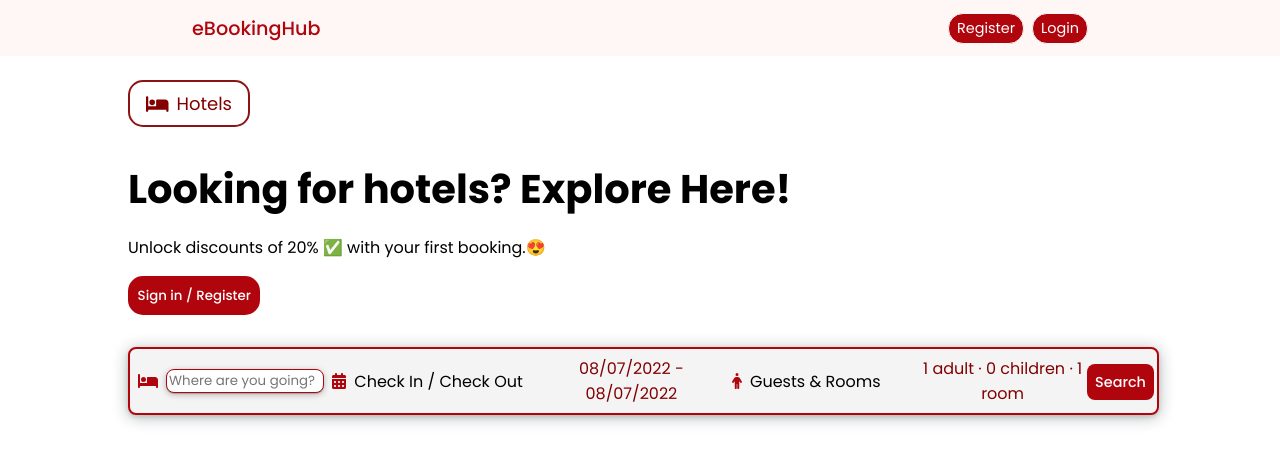
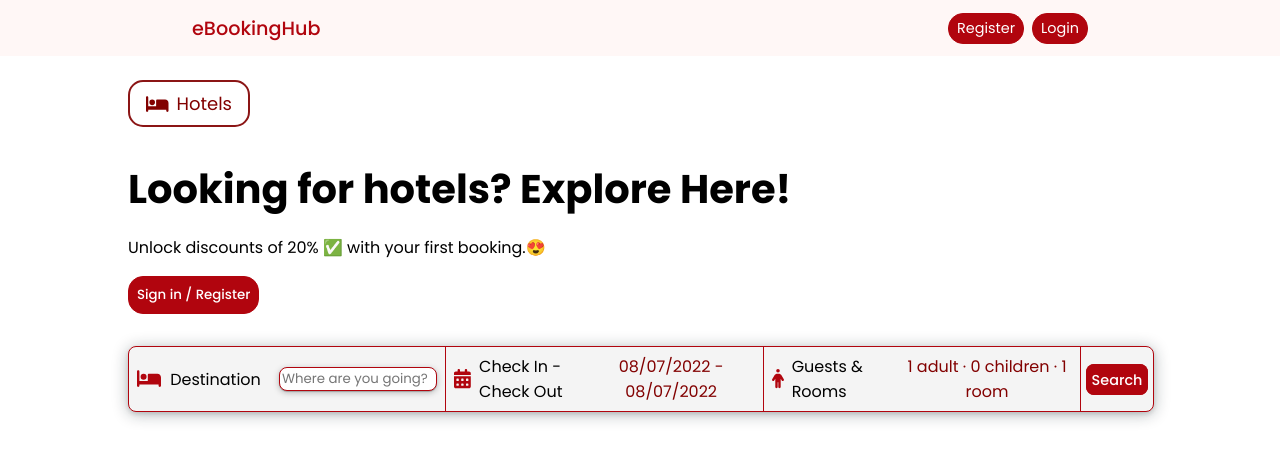
Before and after one commit to saunakshrestha/eBookingHub, a React (Create React App) app in the folder client/: page / in a window 1280 px wide. Shown: the top 465 px of the page. Built offline with nearby package versions, Linux system fonts and the light colour scheme.

Commit message:
-v0.5 header box line fixed

```diff
--- a/client/src/components/header/Header.jsx
+++ b/client/src/components/header/Header.jsx
@@ -78,7 +78,7 @@ const Header = ({ type }) => {
               </div>
               <div className='headerSearchItem-Item2 headerSearchItems'>
                 <FontAwesomeIcon icon={faCalendarDays} className='headerIcon' />
-                <p className='headerText'>Check In / Check Out</p>
+                <p className='headerText'>Check In - Check Out</p>
 
                 <span
                   onClick={() => setOpenDate(!openDate)}
--- a/client/src/components/header/header.css
+++ b/client/src/components/header/header.css
@@ -50,9 +50,16 @@
   color: var(--clr-white);
   font-weight: 500;
   border: none;
-  padding: 0.6rem;
+  padding: 0.5rem;
   border-radius: 15px;
   cursor: pointer;
+  border: 1px solid var(--clr-theme);
+
+}
+.headerBtn:hover {
+  color: var(--clr-theme);
+  background-color: var(--clr-white);
+
 }
 
 .headerIcon {
@@ -64,7 +71,7 @@
 
   height: 4rem;
   background-color: var(--clr-light-white);
-  border: 2px solid var(--clr-theme);
+  border: 1px solid var(--clr-theme);
 box-shadow: rgba(14, 30, 37, 0.12) 0px 2px 4px 0px, rgba(14, 30, 37, 0.32) 0px 2px 16px 0px;
   display: flex;
   align-items: center;
@@ -74,19 +81,15 @@ box-shadow: rgba(14, 30, 37, 0.12) 0px 2px 4px 0px, rgba(14, 30, 37, 0.32) 0px 2
   margin-top: 2rem;
   width: 100%;
   font-size: 1rem;
-  padding-right: 0.2rem;
   position: relative;
 
 }
 
-@media only screen and (min-width: 992px) {
-  #destination {
-    display: none;
-  }
-}
+
 
 .headerSearchItems {
   display: flex;
+
   align-items: center;
   justify-content: space-around;
 }
@@ -115,9 +118,7 @@ box-shadow: rgba(14, 30, 37, 0.12) 0px 2px 4px 0px, rgba(14, 30, 37, 0.32) 0px 2
 
   text-align: center;
 }
-.headerIcon{
-    font-size: 1em;
-  }
+
 
 .headerSearchBtn {
   background-color: var(--clr-theme);
@@ -125,10 +126,17 @@ box-shadow: rgba(14, 30, 37, 0.12) 0px 2px 4px 0px, rgba(14, 30, 37, 0.32) 0px 2
   font-weight: 500;
   border: none;
   border-radius: 8px;
-  padding: 0.5rem;
+  padding: 0.3rem;
   cursor: pointer;
   width: 100%;
   font-size: 0.9rem;
+  border: 1px solid var(--clr-theme);
+margin: 0 0.3rem;
+
+}
+.headerSearchBtn:hover {
+ color: var(--clr-theme);
+  background-color: var(--clr-white);
 }
 
 .date {
@@ -185,6 +193,27 @@ box-shadow: rgba(14, 30, 37, 0.12) 0px 2px 4px 0px, rgba(14, 30, 37, 0.32) 0px 2
   cursor: not-allowed;
 }
 
+@media only screen and (min-width: 992px) {
+  .headerSearchItems {
+  flex: 1;
+    border-right: 1px solid var(--clr-theme) ;
+height: 100%;
+padding-right: 0.5rem;
+  }
+  .headerText{
+    width: 65%;
+  }
+
+  #destination{
+    width:35%;
+  }
+  .headerIcon{
+    font-size: 1.2em;
+  }
+}
+
+
+
 @media only screen and (max-width: 992px) {
   .headerList {
     gap: 1.5rem;
@@ -207,6 +236,7 @@ box-shadow: rgba(14, 30, 37, 0.12) 0px 2px 4px 0px, rgba(14, 30, 37, 0.32) 0px 2
     height: 25rem;
     width: 100%;
 
+
   }
 
 
@@ -214,9 +244,10 @@ box-shadow: rgba(14, 30, 37, 0.12) 0px 2px 4px 0px, rgba(14, 30, 37, 0.32) 0px 2
     display: flex;
     flex-direction: column;
     text-align: center;
-    width:102%;
-    border-bottom:2px solid var(--clr-theme);
+    width:100%;
+  border-bottom: 1px solid var(--clr-theme);
     padding-bottom: 1rem;
+
 
   }
 
@@ -232,8 +263,9 @@ box-shadow: rgba(14, 30, 37, 0.12) 0px 2px 4px 0px, rgba(14, 30, 37, 0.32) 0px 2
     font-size: 1.2em;
   }
   .headerSearchBtn {
-
-
+    display: flex;
+ margin-bottom: 0.3rem;
+ justify-content: center;
   padding: 0.3rem 0.4rem;
   cursor: pointer;
   font-size: 1.2rem;
@@ -256,7 +288,7 @@ box-shadow: rgba(14, 30, 37, 0.12) 0px 2px 4px 0px, rgba(14, 30, 37, 0.32) 0px 2
   }
   .rdrDateDisplayItem input {
     max-width: 99%;
-    border: 2px solid var(--clr-theme);
+    border: 1px solid var(--clr-theme);
   }
   .rdrDateDisplay {
     max-width: 99%;
--- a/client/src/components/navbar/navbar.css
+++ b/client/src/components/navbar/navbar.css
@@ -36,11 +36,12 @@ font-size:1.2rem;
   cursor: pointer;
   background-color: var(--clr-theme);
   color: var(--clr-white);
-  border: 1px solid #f6f6f6;
   border-radius: 15px;
   box-shadow: rgba(45, 35, 66, 0.4);
   transition: all 100ms cubic-bezier(0.23, 1, 0.32, 1);
   font-size: 0.75em;
+  border: 1px solid var(--clr-theme);
+
 }
 
 .navButton:disabled {
@@ -48,8 +49,9 @@ font-size:1.2rem;
 }
 
 .navButton:hover {
-  color: #002a66;
-  background-color: #f6f6f6;
+  color: var(--clr-theme);
+  background-color: var(--clr-white);
+
 }
 
 .navButton:active {
```
